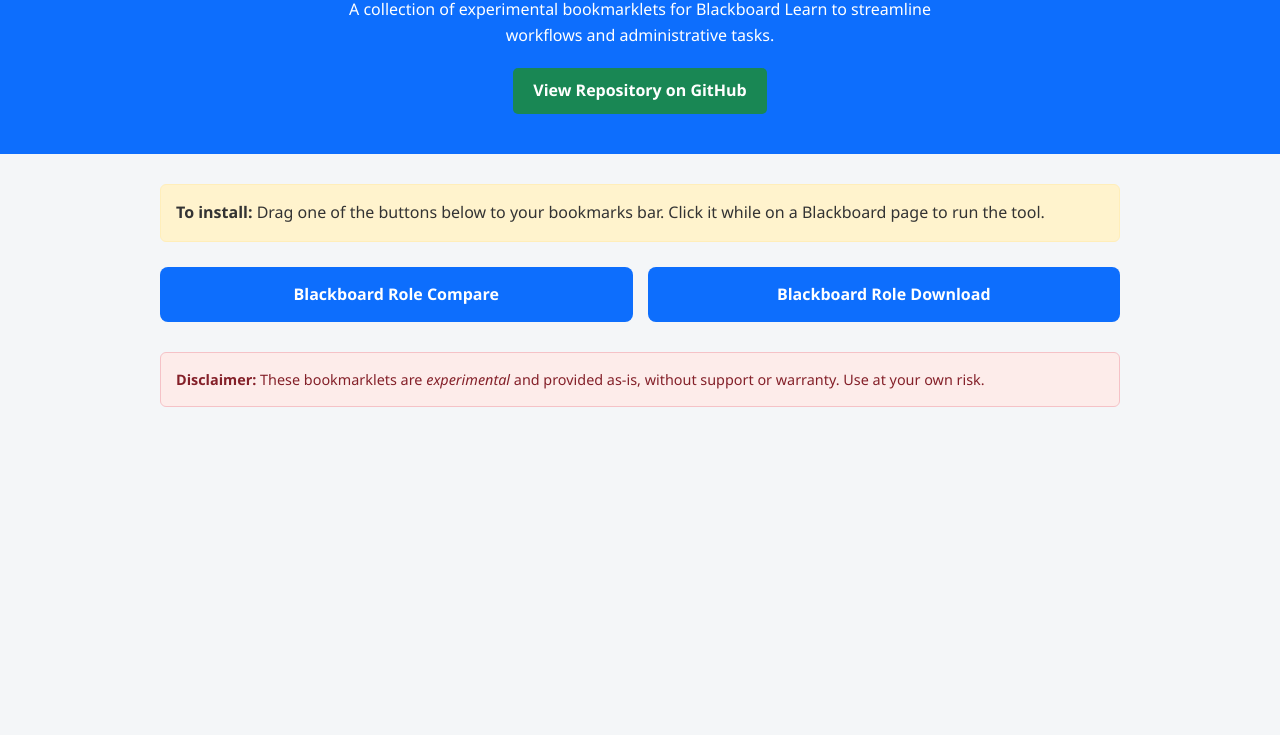
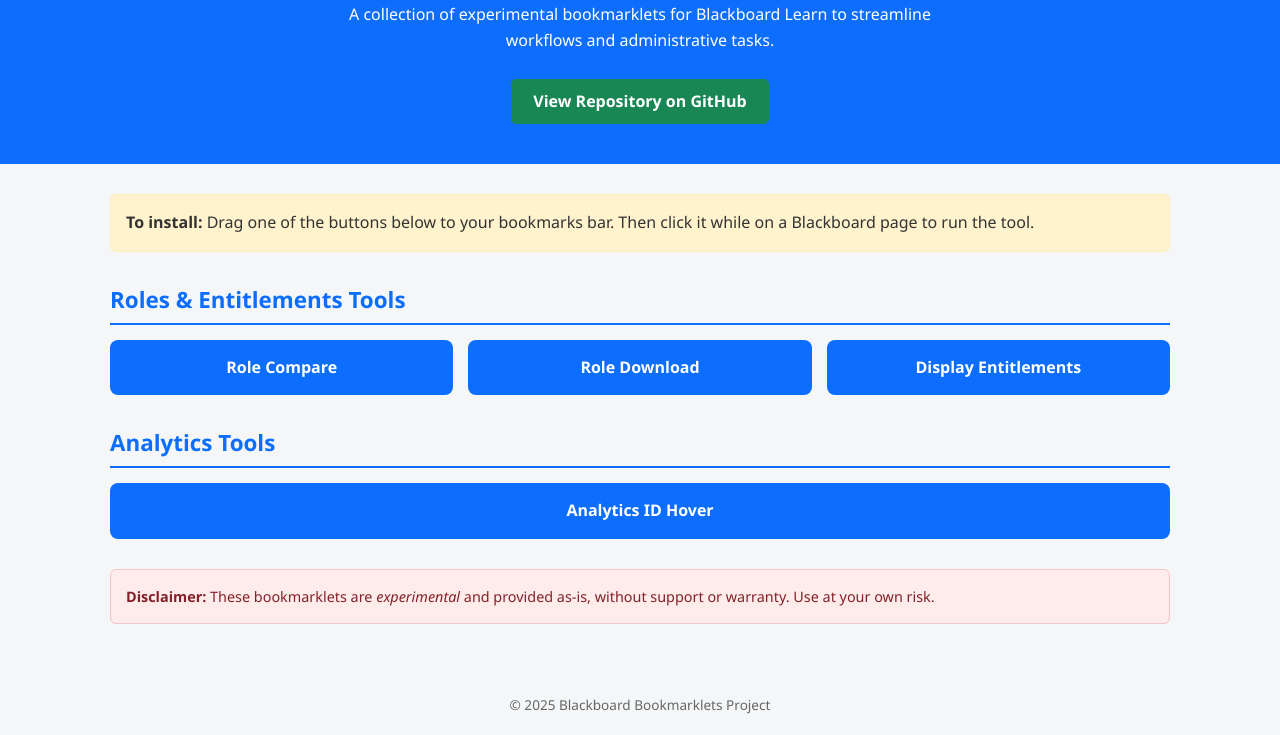
Before and after one commit to jkelley-blackboard/blackboard-bookmarklets, a plain HTML site: page docs/index.html in a window 1280 px wide. Shown: the part 104-839 px from the top of the page. Before the commit the page ends 800 px from the top, so only its background shows below. Drawn offline with Linux system fonts and the light colour scheme.

Commit message:
Added entitlments

```diff
--- /dev/null
+++ b/display_entitlements/display_entitlments_bookmarklet.min.bk.js
@@ -0,0 +1 @@
+javascript:(()=>{const e=document.querySelector('iframe[name="bb-base-admin-iframe"]');if(!e||!e.contentDocument){alert("⚠ Go to Admin > Users to manage role privileges.");return}const t=e.contentDocument;if(!t.location.pathname.includes("/webapps/blackboard/execute/managePrivileges")){alert("⚠ Go to the manage privileges of a course or system role.");return}t.querySelectorAll('tbody#listContainer_databody>tr').forEach(e=>{const n=e.querySelector('input[type="checkbox"]'),a=e.querySelector('th');if(n&&a&&!a.querySelector('.uid-display')){const r=t.createElement('div');r.className='uid-display',r.innerHTML=`<i>${n.value}</i>`,a.appendChild(r)}})})();
--- /dev/null
+++ b/display_entitlements/display_entitlments_original.js
@@ -0,0 +1 @@
+javascript:(function()%7Bif('jQuery' in window)%7Blet showUids%3D(jq)%3D>%7Bjq('tbody%23listContainer_databody > tr').each((i%2Ctr)%3D>%7B var val %3D jq('input%5Btype%3Dcheckbox%5D'%2C tr).prop('value')%3B jq('th'%2C tr).append('<div><i>'%2Bval%2B'<%2Fi><%2Fdiv>')%3B %7D)%7D%3Blet ws%3D%5B%5D%3Bws.push(window)%3Blet ifr%3DjQuery('iframe').prop('contentWindow')%3Bif(ifr)%7Bws.push(ifr)%3B%7Dws.forEach((w)%3D>%7BshowUids(w.jQuery)%3B%7D)%3B%7D%7D)()
--- a/docs/index.html
+++ b/docs/index.html
@@ -7,7 +7,12 @@
   <style>
     /* Reset and basics */
     * { box-sizing: border-box; margin: 0; padding: 0; }
-    body { font-family: 'Segoe UI', Tahoma, Geneva, Verdana, sans-serif; background: #f4f6f8; color: #333; line-height: 1.6; }
+    body {
+      font-family: 'Segoe UI', Tahoma, Geneva, Verdana, sans-serif;
+      background: #f4f6f8;
+      color: #333;
+      line-height: 1.6;
+    }
 
     header {
       background: #0d6efd;
@@ -15,30 +20,49 @@
       padding: 40px 20px;
       text-align: center;
     }
-    header h1 { font-size: 2rem; margin-bottom: 10px; }
-    header p { font-size: 1rem; max-width: 600px; margin: 0 auto 10px; }
-    header a { display: inline-block; margin-top: 10px; padding: 10px 20px; background: #198754; color: white; border-radius: 5px; text-decoration: none; font-weight: bold; }
+    header h1 { font-size: 2.2rem; margin-bottom: 10px; }
+    header p { font-size: 1rem; max-width: 650px; margin: 0 auto 10px; }
+    header a {
+      display: inline-block;
+      margin-top: 15px;
+      padding: 10px 22px;
+      background: #198754;
+      color: white;
+      border-radius: 5px;
+      text-decoration: none;
+      font-weight: bold;
+      transition: background 0.3s ease;
+    }
     header a:hover { background: #146c43; }
 
-    main { padding: 30px 20px; max-width: 1000px; margin: 0 auto; }
+    main { padding: 30px 20px; max-width: 1100px; margin: 0 auto; }
 
     .instructions {
       background: #fff3cd;
       border: 1px solid #ffeeba;
       border-radius: 6px;
       padding: 15px;
-      margin-bottom: 25px;
+      margin-bottom: 30px;
       font-size: 1rem;
+    }
+
+    h2.section-title {
+      font-size: 1.4rem;
+      margin: 30px 0 15px;
+      color: #0d6efd;
+      border-bottom: 2px solid #0d6efd;
+      padding-bottom: 5px;
     }
 
     .grid {
       display: grid;
       grid-template-columns: repeat(auto-fit, minmax(200px, 1fr));
       gap: 15px;
+      margin-bottom: 30px;
     }
 
     .bookmarklet {
-      display: inline-block;
+      display: block;
       padding: 15px;
       text-align: center;
       background: #0d6efd;
@@ -83,45 +107,57 @@
 
   <main>
     <div class="instructions">
-      <strong>To install:</strong> Drag one of the buttons below to your bookmarks bar. Click it while on a Blackboard page to run the tool.
+      <strong>To install:</strong> Drag one of the buttons below to your bookmarks bar.
+      Then click it while on a Blackboard page to run the tool.
     </div>
 
-    <div class="grid" id="links">
-      <!-- Bookmarklet buttons will be generated here -->
-    </div>
+    <!-- Roles & Entitlements -->
+    <h2 class="section-title">Roles &amp; Entitlements Tools</h2>
+    <div class="grid" id="roles-entitlements"></div>
+
+    <!-- Analytics -->
+    <h2 class="section-title">Analytics Tools</h2>
+    <div class="grid" id="analytics-tools"></div>
 
     <div class="disclaimer">
       <strong>Disclaimer:</strong> These bookmarklets are <em>experimental</em> and provided as-is, without support or warranty. Use at your own risk.
     </div>
   </main>
 
+  <footer>
+    &copy; 2025 Blackboard Bookmarklets Project
+  </footer>
 
   <script>
     const repoUser = "jkelley-blackboard";
     const repoName = "blackboard-bookmarklets";
     const branch = "main";
 
-    const bookmarklets = [
+    const groups = {
+      rolesEntitlements: [
         {
-        name: "Blackboard Role Compare",
+          name: "Role Compare",
           path: "role_compare/blackboard_role_compare_bookmarklet.min.bm.js"
         },
         {
-        name: "Blackboard Role Download",
+          name: "Role Download",
           path: "role_download/blackboard_role_download_bookmarklet.min.bm.js"
         },
         {
+          name: "Display Entitlements",
+          path: "display_entitlements/display_entitlments_bookmarklet.min.bk.js"
+        }
+      ],
+      analytics: [
+        {
           name: "Analytics ID Hover",
-        path: "analytics_hover/analytics_hover_bookmarklet.min.bm.js"
+          path: "view_analytics_ids/blackboard_analytics_id_hover_bookmarklet.min.bm.js"
         }
-    ];
+      ]
+    };
 
-    const container = document.getElementById("links");
-
-    // Fetch each bookmarklet file and embed its contents into href
-    bookmarklets.forEach(bm => {
+    const createBookmarkletLink = (bm, containerId) => {
       const rawUrl = `https://raw.githubusercontent.com/${repoUser}/${repoName}/${branch}/${bm.path}`;
-
       fetch(rawUrl)
         .then(res => {
           if (!res.ok) throw new Error(`Failed to fetch ${bm.name}`);
@@ -133,10 +169,14 @@
           link.className = "bookmarklet";
           link.href = href;
           link.textContent = bm.name;
-          container.appendChild(link);
+          document.getElementById(containerId).appendChild(link);
         })
         .catch(err => console.error("Error loading bookmarklet:", bm.name, err));
-    });
+    };
+
+    // Populate bookmarklet sections
+    groups.rolesEntitlements.forEach(bm => createBookmarkletLink(bm, "roles-entitlements"));
+    groups.analytics.forEach(bm => createBookmarkletLink(bm, "analytics-tools"));
   </script>
 </body>
 </html>
```
Also changed, not shown: display_entitlements/display_entitlments_bookmarklet.js (added, +39 -0 lines), 2 other files. Lines whose indentation alone changed are shown as unchanged.
